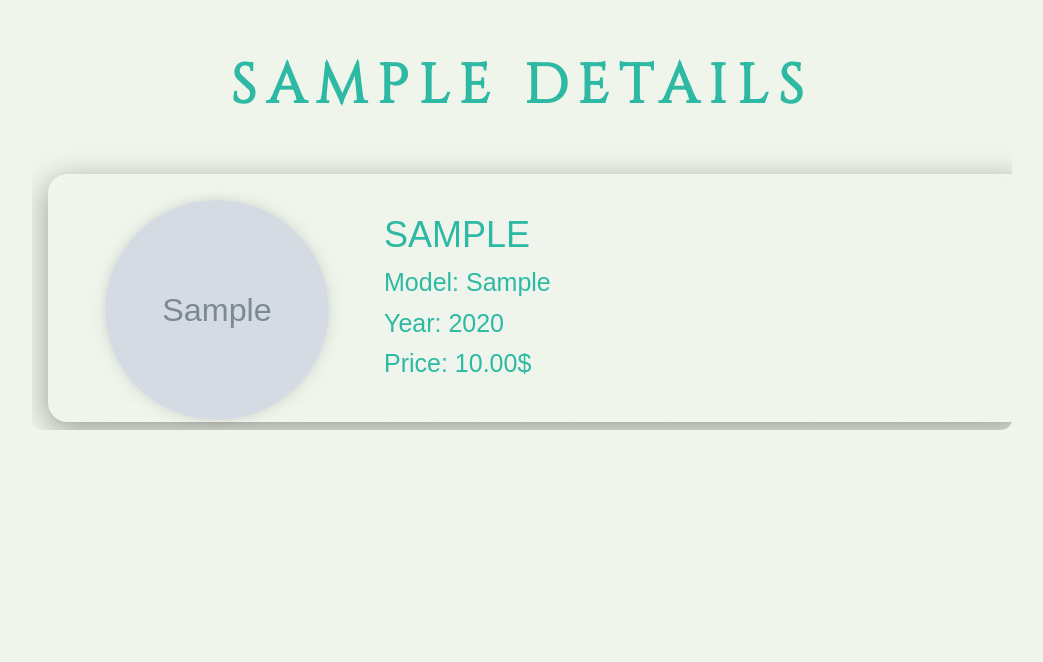
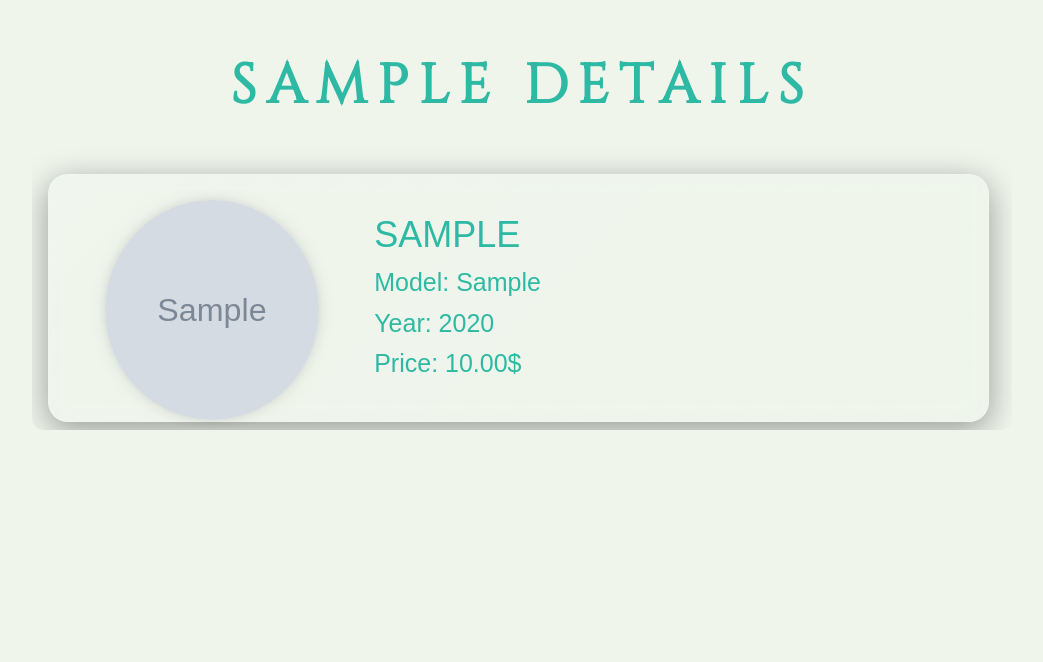
Before and after one commit to MartinP94O/exam_website_project, a Django app: page /product/1/details/ in a window 1280 px wide. Shown: the part 75-737 px from the top of the page, without its empty margins (118-1161 px from the left). Run offline with Django 4.2, Linux system fonts and the light colour scheme; tables that the repository leaves empty hold one stand-in row (values such as "Sample post"); grey boxes marked "Sample" are stand-in pictures.

Commit message:
changes to css details file.

```diff
--- a/static/style/details.css
+++ b/static/style/details.css
@@ -22,8 +22,9 @@
 }
 
 .info-section {
+    /*border: 1px solid;*/
     position: relative;
-    width: 100%;
+    width: 96%;
     height: 100%;
     background-blend-mode: multiply;
     z-index: 2;
```
